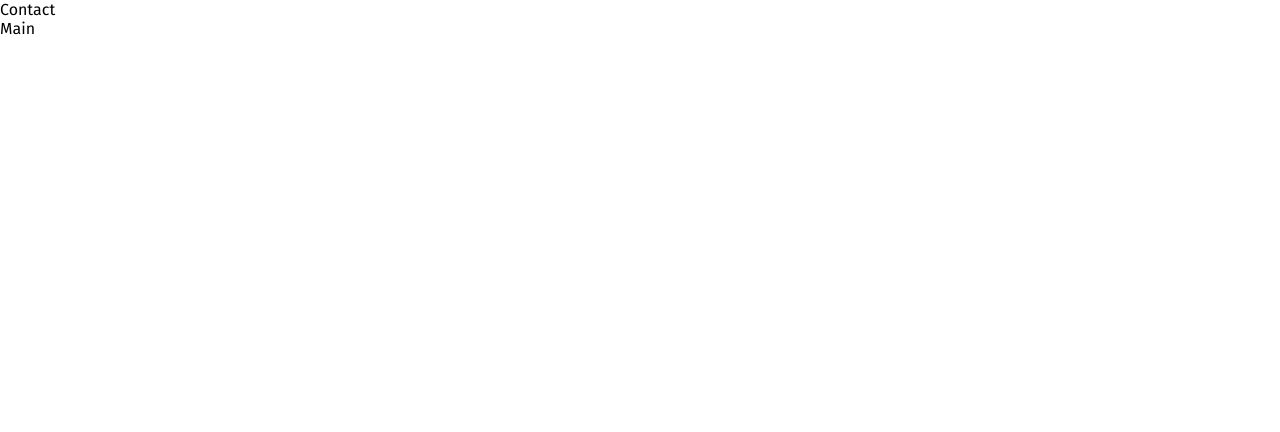
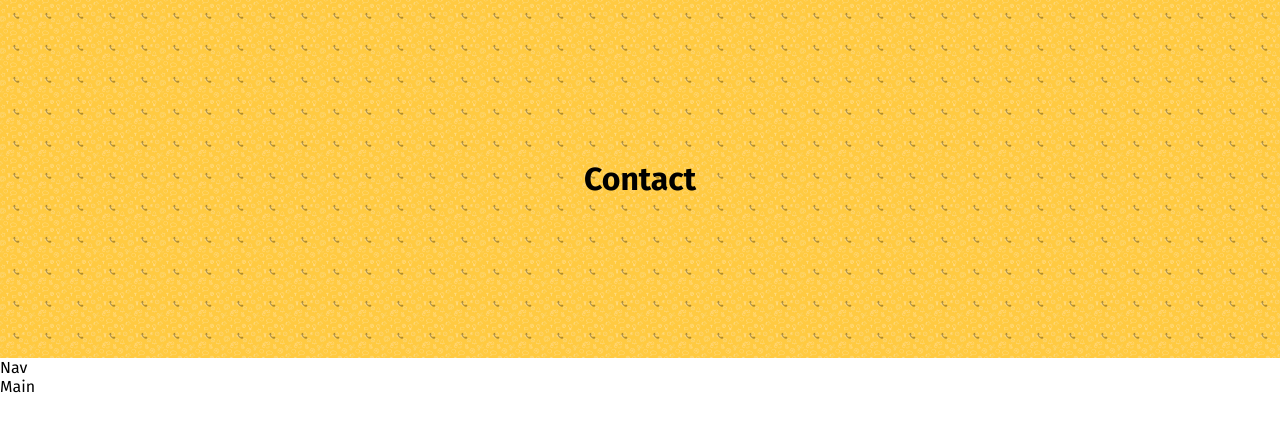
Before and after one commit to alifhanafiah/phone-book, a React (Vite) app: page / in a window 1280 px wide. Shown: the top 432 px of the page. Built offline with nearby package versions, Linux system fonts and the light colour scheme.

Commit message:
General layout

```diff
--- a/src/App.tsx
+++ b/src/App.tsx
@@ -1,5 +1,7 @@
 import { Global, css } from '@emotion/react';
 import styled from '@emotion/styled';
+import tileBg from './assets/images/phone-tile-bg.png';
+import Nav from './components/Nav';
 
 const GlobalStyles = css`
   *,
@@ -8,11 +10,19 @@ const GlobalStyles = css`
     box-sizing: border-box;
     padding: 0;
     margin: 0;
+
     font-family: 'Fira Sans', sans-serif;
   }
 `;
 
-const Header = styled.header({});
+const Header = styled.header({
+  paddingBlock: '10rem',
+  backgroundImage: `url(${tileBg})`,
+  backgroundSize: '2rem',
+  textAlign: 'center',
+  fontSize: '2rem',
+  fontWeight: 'bold',
+});
 const Main = styled.main({});
 
 function App() {
@@ -20,6 +30,7 @@ function App() {
     <>
       <Global styles={GlobalStyles} />
       <Header>Contact</Header>
+      <Nav />
       <Main>Main</Main>
     </>
   );
--- /dev/null
+++ b/src/components/Nav.tsx
@@ -0,0 +1,5 @@
+const Nav = () => {
+  return <div>Nav</div>;
+};
+
+export default Nav;
```
Also changed, not shown: src/assets/images/phone-tile-bg.png (added), 1 other file (tests, documents, lock files or other folders).
